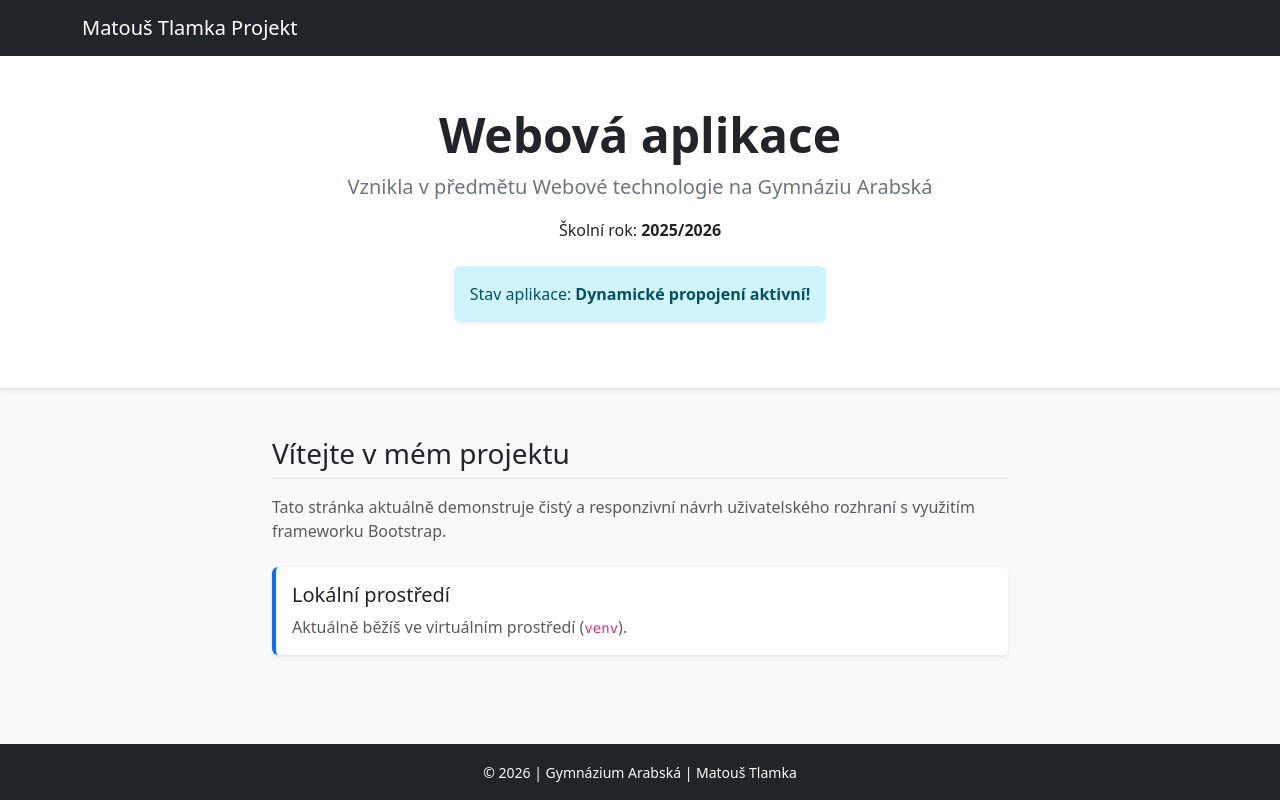
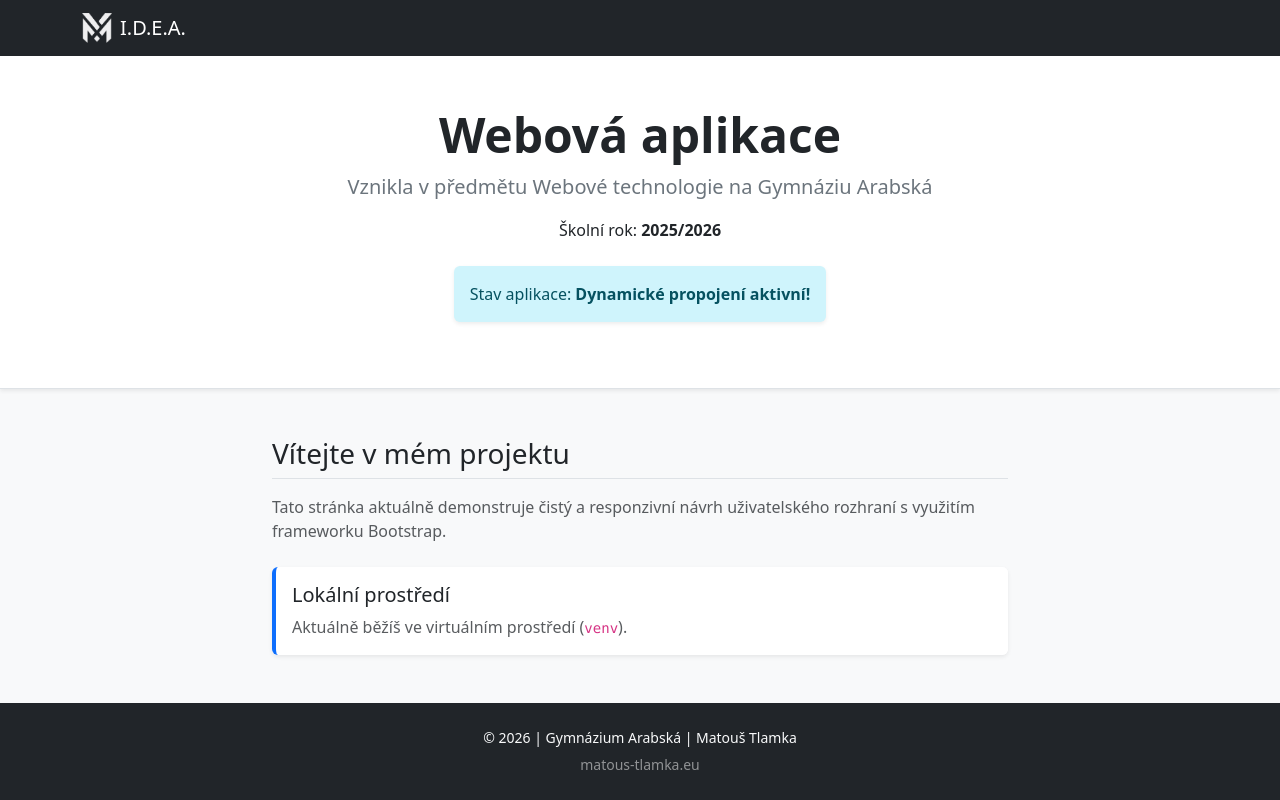
Before and after one commit to gyarab/2025_wt_prj_tlamka, a Django app: page / in a window 1280 px wide. Run offline with Django 5.2, Linux system fonts and the light colour scheme.

Commit message:
Add I.D.E.A. branding, assets, and license
Introduce I.D.E.A. project branding and static assets: update README with project name, change site title and navbar text in templates, add favicon and inline logo in home template, and tweak footer. Configure STATICFILES_DIRS to serve new images and add three logo image files under prj/zdroje. Revise LICENSE wording to clarify visual identity/brand protection and adjust the academic-use exception.

```diff
--- a/prj/app/templates/base.html
+++ b/prj/app/templates/base.html
@@ -10,7 +10,7 @@
 
     <nav class="navbar navbar-expand-lg navbar-dark bg-dark">
         <div class="container">
-            <a class="navbar-brand" href="#">Matouš Tlamka Projekt</a>
+            <a class="navbar-brand" href="#">Interaktivní Databáze Epistemologie a Autorů</a>
         </div>
     </nav>
 
--- a/prj/app/templates/home.html
+++ b/prj/app/templates/home.html
@@ -1,9 +1,13 @@
+{% load static %}
 <!DOCTYPE html>
 <html lang="cs">
 <head>
     <meta charset="UTF-8">
     <meta name="viewport" content="width=device-width, initial-scale=1.0">
-    <title>Webová aplikace | MT_GA</title>
+    <title>I.D.E.A. | MT_GA</title>
+
+    <link rel="icon" type="image/png" href="{% static 'matoustlamkaMbile.png' %}">
+
     <link href="https://cdn.jsdelivr.net/npm/bootstrap@5.3.0/dist/css/bootstrap.min.css" rel="stylesheet">
     <style>
         .hero-section {
@@ -17,7 +21,10 @@
 
     <nav class="navbar navbar-expand-lg navbar-dark bg-dark">
         <div class="container">
-            <a class="navbar-brand" href="#">Matouš Tlamka Projekt</a>
+            <a class="navbar-brand d-flex align-items-center" href="#">
+                <img src="{% static 'matoustlamkaMbile.png' %}" alt="Logo Matouš Tlamka" width="30" height="30" class="me-2">
+                I.D.E.A.
+            </a>
         </div>
     </nav>
 
@@ -53,9 +60,12 @@
 
     </main>
 
-    <footer class="bg-dark text-center text-light py-3 mt-5">
+    <footer class="bg-dark text-center text-light py-4 mt-5">
         <div class="container">
-            <small>&copy; 2026 | Gymnázium Arabská | Matouš Tlamka</small>
+            <small class="d-block mb-1">&copy; 2026 | Gymnázium Arabská | Matouš Tlamka</small>
+            <small>
+                <a href="https://matous-tlamka.eu" target="_blank" class="text-white-50 text-decoration-none">matous-tlamka.eu</a>
+            </small>
         </div>
     </footer>
 
--- a/prj/settings.py
+++ b/prj/settings.py
@@ -116,3 +116,7 @@ USE_TZ = True
 # https://docs.djangoproject.com/en/6.0/howto/static-files/
 
 STATIC_URL = 'static/'
+
+STATICFILES_DIRS = [
+    BASE_DIR / 'prj/zdroje',
+]
```
Also changed, not shown: README.md, prj/zdroje/matoustlamkaM.PNG (added), prj/zdroje/matoustlamkaMbile.png (added), prj/zdroje/matoustlamkaMcerne.png (added), 1 other file.
